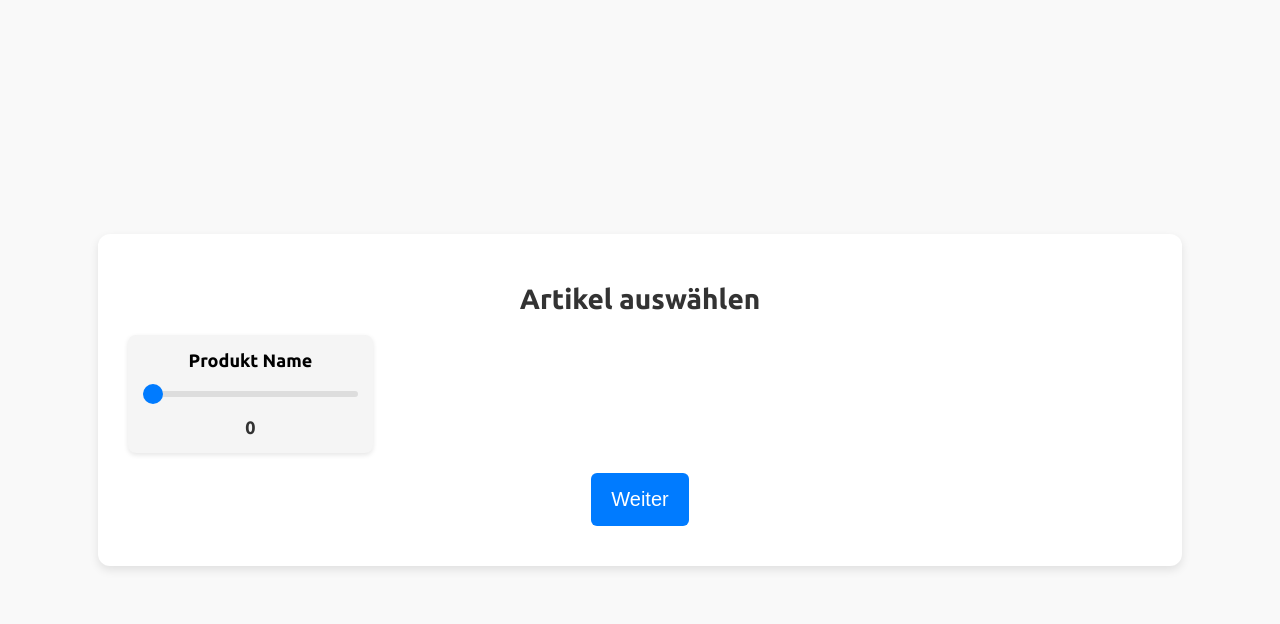
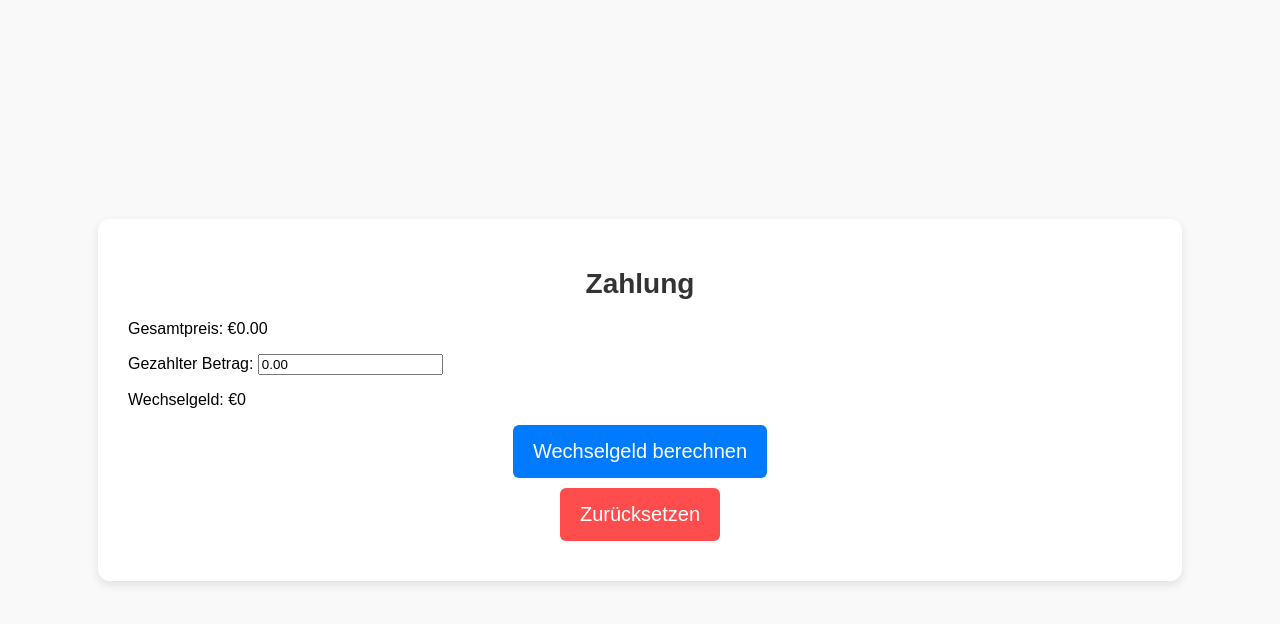
Before and after one commit to namaqua/till, a plain HTML site: page index.html in a window 1280 px wide. Both pictures are taken after a click on the button "Weiter". Drawn offline with Linux system fonts and the light colour scheme.

Commit message:
Add files via upload

```diff
--- a/app.js
+++ b/app.js
@@ -11,15 +11,6 @@ document.addEventListener("DOMContentLoaded", () => {
   let products = [];
   let quantities = {};
 
-  // Helper function to calculate contrast text color
-  function getContrastColor(hexColor) {
-    const r = parseInt(hexColor.substr(1, 2), 16);
-    const g = parseInt(hexColor.substr(3, 2), 16);
-    const b = parseInt(hexColor.substr(5, 2), 16);
-    const luminance = (0.299 * r + 0.587 * g + 0.114 * b) / 255;
-    return luminance > 0.5 ? "#000000" : "#FFFFFF";
-  }
-
   // Fetch products from JSON file
   fetch("products.json")
     .then((response) => response.json())
@@ -30,9 +21,6 @@ document.addEventListener("DOMContentLoaded", () => {
       products.forEach((product, index) => {
         const productCard = document.createElement("div");
         productCard.className = "product-card";
-
-        productCard.style.backgroundColor = product.color;
-        productCard.style.color = getContrastColor(product.color);
 
         productCard.innerHTML = `
           <label>${product.name} (€${product.price}):</label>
@@ -53,7 +41,6 @@ document.addEventListener("DOMContentLoaded", () => {
       });
     });
 
-  // Update slider value dynamically
   window.updateSliderValue = (index) => {
     const slider = document.getElementById(`productQty${index}`);
     const display = document.getElementById(`qtyDisplay${index}`);
@@ -62,7 +49,7 @@ document.addEventListener("DOMContentLoaded", () => {
 
   nextBtn.addEventListener("click", () => {
     let totalPrice = 0;
-    orderSummaryList.innerHTML = ""; // Clear the summary list
+    orderSummaryList.innerHTML = "";
 
     // Calculate total price and populate the order summary
     products.forEach((product, index) => {
@@ -71,34 +58,21 @@ document.addEventListener("DOMContentLoaded", () => {
         quantities[product.name] = qty;
         totalPrice += qty * product.price;
 
-        // Add to order summary
         const listItem = document.createElement("li");
         listItem.textContent = `${qty} x ${product.name}`;
         orderSummaryList.appendChild(listItem);
-      } else {
-        quantities[product.name] = 0;
       }
     });
 
     totalPriceElement.textContent = totalPrice.toFixed(2);
-
     document.getElementById("screen1").classList.remove("visible");
     document.getElementById("screen2").classList.add("visible");
   });
 
   calculateBtn.addEventListener("click", () => {
-    const moneyPaidValue = moneyPaidInput.value.trim();
-
-    // Validate decimal input
-    if (!/^\d+(\.\d{1,2})?$/.test(moneyPaidValue)) {
-      alert("Bitte geben Sie einen gültigen Betrag ein (z. B. 1.50).");
-      return;
-    }
-
-    const moneyPaid = parseFloat(moneyPaidValue) || 0;
+    const moneyPaid = parseFloat(moneyPaidInput.value) || 0;
     const totalPrice = parseFloat(totalPriceElement.textContent);
     const change = moneyPaid - totalPrice;
-
     changeElement.textContent = change >= 0 ? change.toFixed(2) : "0.00";
   });
 
@@ -112,7 +86,7 @@ document.addEventListener("DOMContentLoaded", () => {
     totalPriceElement.textContent = "0.00";
     moneyPaidInput.value = "0.00";
     changeElement.textContent = "0.00";
-    orderSummaryList.innerHTML = ""; // Clear the order summary
+    orderSummaryList.innerHTML = "";
 
     document.getElementById("screen2").classList.remove("visible");
     document.getElementById("screen1").classList.add("visible");
--- a/index.html
+++ b/index.html
@@ -4,28 +4,9 @@
   <meta charset="UTF-8">
   <meta name="viewport" content="width=device-width, initial-scale=1.0">
   <title>Dynamische Produktkarten</title>
-  <!-- Local Fonts -->
   <style>
-    @font-face {
-      font-family: 'Ubuntu';
-      src: url('./assets/fonts/Ubuntu-Regular.ttf') format('truetype');
-      font-weight: 400;
-    }
-
-    @font-face {
-      font-family: 'Ubuntu';
-      src: url('./assets/fonts/Ubuntu-Medium.ttf') format('truetype');
-      font-weight: 500;
-    }
-
-    @font-face {
-      font-family: 'Ubuntu';
-      src: url('./assets/fonts/Ubuntu-Bold.ttf') format('truetype');
-      font-weight: 700;
-    }
-
     body {
-      font-family: 'Ubuntu', sans-serif;
+      font-family: Arial, sans-serif;
       background-color: #f9f9f9;
       margin: 0;
       padding: 0;
@@ -109,9 +90,6 @@
       display: block;
       margin: 10px auto;
     }
-    button:hover {
-      filter: brightness(0.9);
-    }
     .btn-blue {
       background: #007bff;
       color: white;
@@ -133,35 +111,26 @@
     <!-- First Screen -->
     <div id="screen1" class="screen visible">
       <h1>Artikel auswählen</h1>
-      <div id="productList" class="product-grid">
-        <!-- Example Product Card -->
-        <div class="product-card">
-          <label for="productQty1">Produkt Name</label>
-          <input
-            type="range"
-            id="productQty1"
-            min="0"
-            max="10"
-            value="0"
-            oninput="updateQuantity(this, 'qtyDisplay1')"
-          />
-          <span id="qtyDisplay1">0</span>
-        </div>
-      </div>
+      <div id="productList" class="product-grid"></div>
       <button id="nextBtn" class="btn-blue">Weiter</button>
     </div>
 
     <!-- Second Screen -->
     <div id="screen2" class="screen">
       <h1>Zahlung</h1>
-      <!-- Your existing layout remains unchanged -->
+      <div>
+        <p>Gesamtpreis: €<span id="totalPrice">0</span></p>
+        <ul id="orderSummaryList"></ul>
+        <div>
+          <label for="moneyPaid">Gezahlter Betrag:</label>
+          <input type="text" id="moneyPaid" value="0.00" placeholder="z. B. 1.50">
+        </div>
+        <p>Wechselgeld: €<span id="change">0</span></p>
+        <button id="calculateBtn" class="btn-blue">Wechselgeld berechnen</button>
+        <button id="clearBtn" class="btn-red">Zurücksetzen</button>
+      </div>
     </div>
   </div>
-  <script>
-    function updateQuantity(rangeInput, displayId) {
-      const displayElement = document.getElementById(displayId);
-      displayElement.textContent = rangeInput.value;
-    }
-  </script>
+  <script src="app.js"></script>
 </body>
 </html>
```
